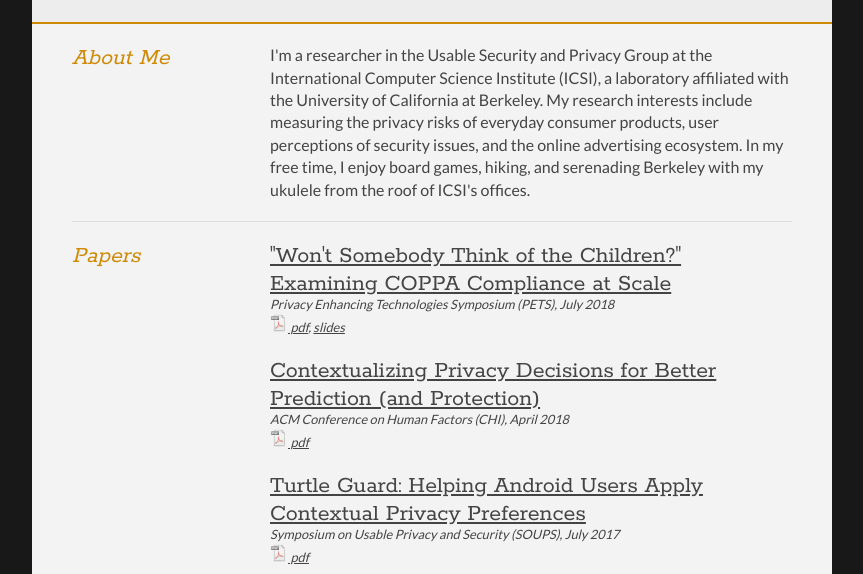
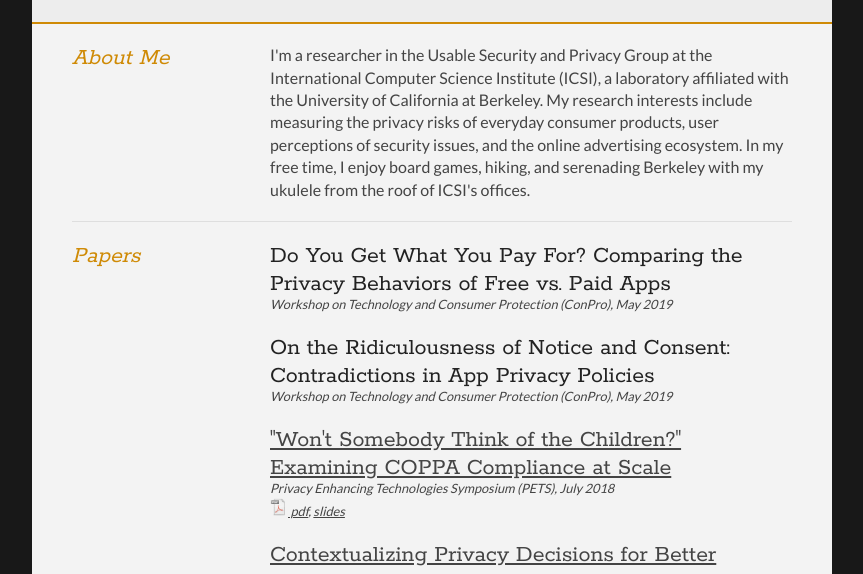
Before and after one commit to io-reyes/io-reyes.github.io, a plain HTML site: page index.html in a window 1280 px wide. Shown: the part 152-726 px from the top of the page, without its empty margins (208-1071 px from the left). Drawn offline with Linux system fonts and the light colour scheme.

Commit message:
Added ConPro 2019

```diff
--- a/index.html
+++ b/index.html
@@ -81,6 +81,20 @@
 			</div>
 
 			<div class="sectionContent">
+				<article>
+                    <h2>Do You Get What You Pay For? Comparing the Privacy Behaviors of Free vs. Paid Apps</h2>
+					<p class="subDetails">Workshop on Technology and Consumer Protection (ConPro), May 2019<br/>
+                    </p>
+					<p></p>
+				</article>
+
+				<article>
+                    <h2>On the Ridiculousness of Notice and Consent: Contradictions in App Privacy Policies</h2>
+					<p class="subDetails">Workshop on Technology and Consumer Protection (ConPro), May 2019<br/>
+                    </p>
+					<p></p>
+				</article>
+
 				<article>
                     <h2><a href="https://www.petsymposium.org/2018/paperlist.php" target="_blank">"Won't Somebody Think of the Children?" Examining COPPA Compliance at Scale</a></h2>
 					<p class="subDetails">Privacy Enhancing Technologies Symposium (PETS), July 2018<br/>
```
